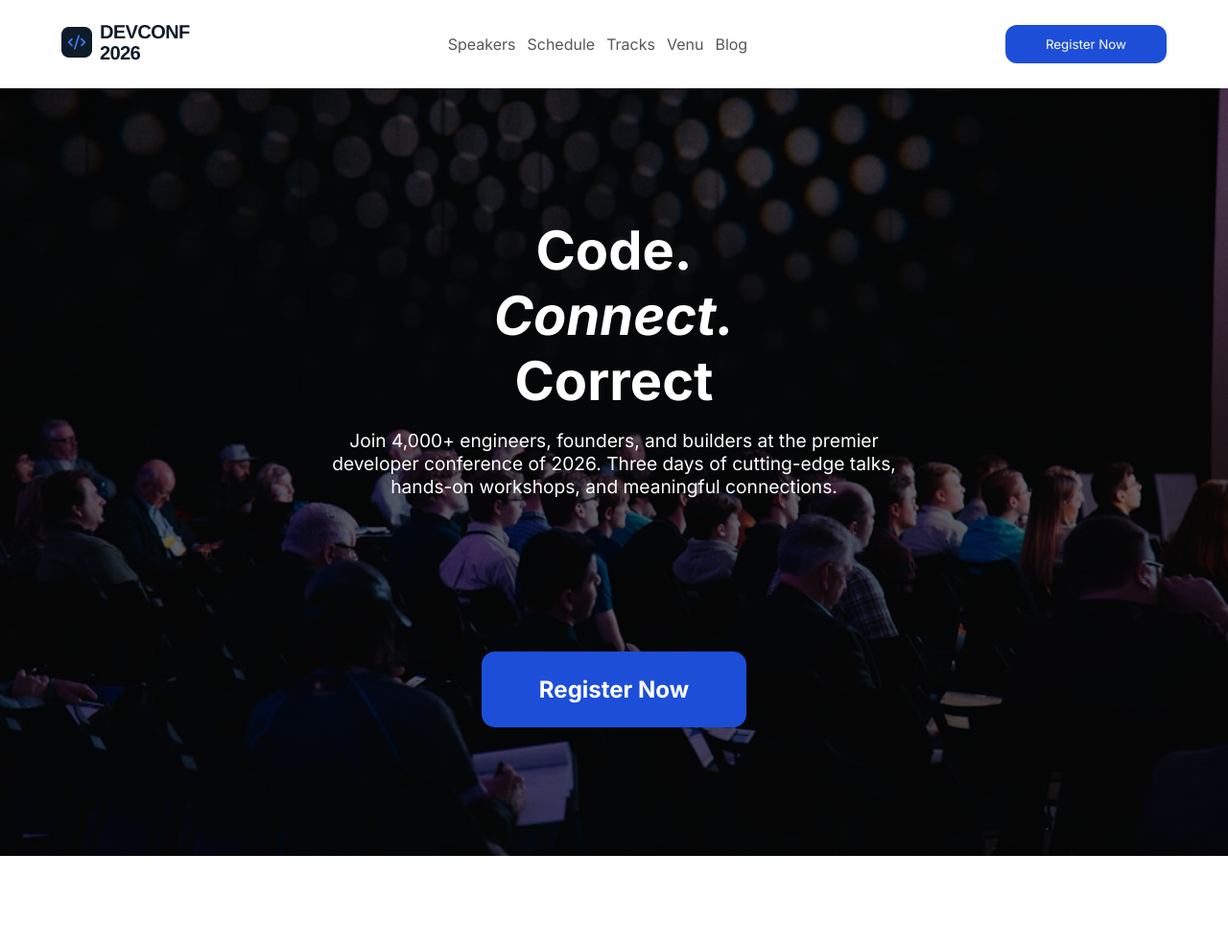
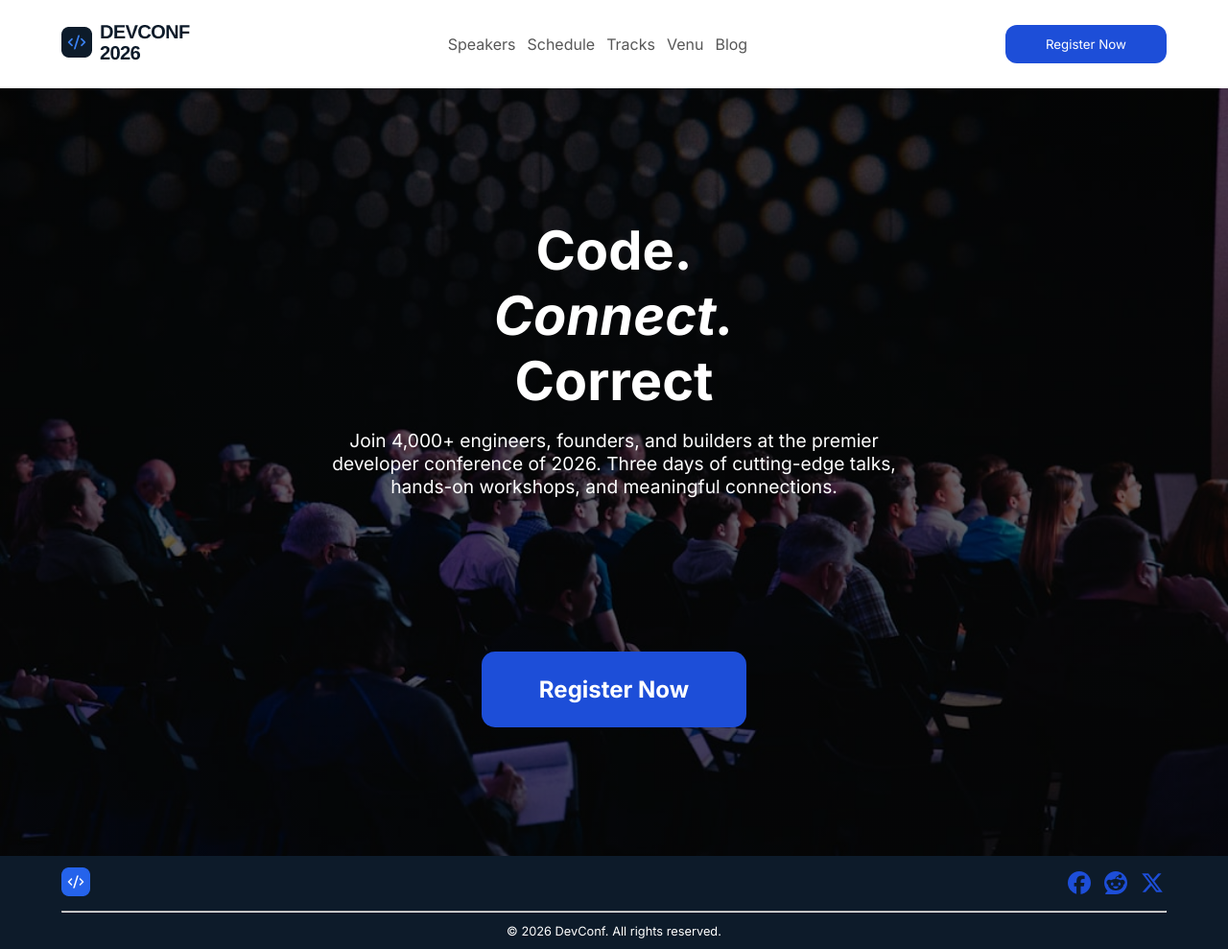
Before and after one commit to encodeshohan/DevConf-2026, a plain HTML site: page index.html in a window 1280 px wide. Shown: the whole page at 96% size. Before the commit the page ends 892 px from the top, so only its background shows below. Drawn offline with Linux system fonts and the light colour scheme.

Commit message:
Footer Section Updated

```diff
--- a/index.html
+++ b/index.html
@@ -1,5 +1,6 @@
 <!DOCTYPE html>
 <html lang="en">
+
 <head>
     <meta charset="UTF-8">
     <meta name="viewport" content="width=device-width, initial-scale=1.0">
@@ -9,8 +10,15 @@
     <!-- Google Font -->
     <link rel="preconnect" href="https://fonts.googleapis.com">
     <link rel="preconnect" href="https://fonts.gstatic.com" crossorigin>
-    <link href="https://fonts.googleapis.com/css2?family=Inter:ital,opsz,wght@0,14..32,100..900;1,14..32,100..900&display=swap"rel="stylesheet">
+    <link
+        href="https://fonts.googleapis.com/css2?family=Inter:ital,opsz,wght@0,14..32,100..900;1,14..32,100..900&display=swap"
+        rel="stylesheet">
+    <!-- font awesome lonk -->
+    <link rel="stylesheet" href="https://cdnjs.cloudflare.com/ajax/libs/font-awesome/7.0.1/css/all.min.css"
+        integrity="sha512-2SwdPD6INVrV/lHTZbO2nodKhrnDdJK9/kg2XD1r9uGqPo1cUbujc+IYdlYdEErWNu69gVcYgdxlmVmzTWnetw=="
+        crossorigin="anonymous" referrerpolicy="no-referrer" />
 </head>
+
 <body>
     <!--nav bar section started-->
     <header>
@@ -55,7 +63,8 @@
                     Code.<br><em>Connect.</em><br>Correct
                 </h1>
                 <p>
-                    Join 4,000+ engineers, founders, and builders at the premier developer conference of 2026. Three days of cutting-edge talks, hands-on workshops, and meaningful connections.
+                    Join 4,000+ engineers, founders, and builders at the premier developer conference of 2026. Three
+                    days of cutting-edge talks, hands-on workshops, and meaningful connections.
                 </p>
 
             </div>
@@ -64,7 +73,31 @@
             </div>
         </section>
         <!-- Hero section End -->
+
     </main>
     <!-- main section End -->
+    <!-- footer section Start -->
+    <footer>
+        <div class="full-footer cmn-width">
+            <div class="footer-top">
+                <div class="footer-top-left">
+                    <a href="#"><img src="./images/logo-mini.png" alt="DevConf 2026 Logo"></a>
+                </div>
+                <div class="footer-top-right">
+                    <ul class="social-list">
+                        <li><a href="https://facebook.com/"><i class="fa-brands fa-facebook"></i></a></li>
+                        <li><a href="https://reddit.com/"><i class="fa-brands fa-reddit"></i></a></li>
+                        <li><a href="https://x.com/"><i class="fa-brands fa-x-twitter"></i></a></li>
+                    </ul>
+                </div>
+            </div>
+            <hr>
+            <div class="footer-bottom">
+                <p>© 2026 DevConf. All rights reserved.</p>
+            </div>
+        </div>
+    </footer>
+    <!-- footer section End -->
 </body>
+
 </html>
--- a/style.css
+++ b/style.css
@@ -82,3 +82,37 @@ nav{
     border-radius: 14px;
     cursor: pointer;
 }
+
+/* footer style section */
+footer{
+    background-color: #0D1B2A;
+}
+.full-footer{
+    margin: auto;
+}
+.footer-top{
+    display: flex;
+    justify-content: space-between;
+    align-items: center;
+    padding: 1% 0%;
+}
+.footer-top-right ul li a{
+    text-decoration: none;
+    color: #1D4ED8;
+    font-size: 1.5rem;
+}
+.social-list{
+    display: flex;
+    list-style: none;
+    gap: 8px;
+}
+hr{
+    color: #575757;
+}
+.footer-bottom{
+    display: flex;
+    justify-content: center;
+    color: #FFFFFF;
+    font-size: 0.8rem;
+    padding: 1% 0%;
+}
```
